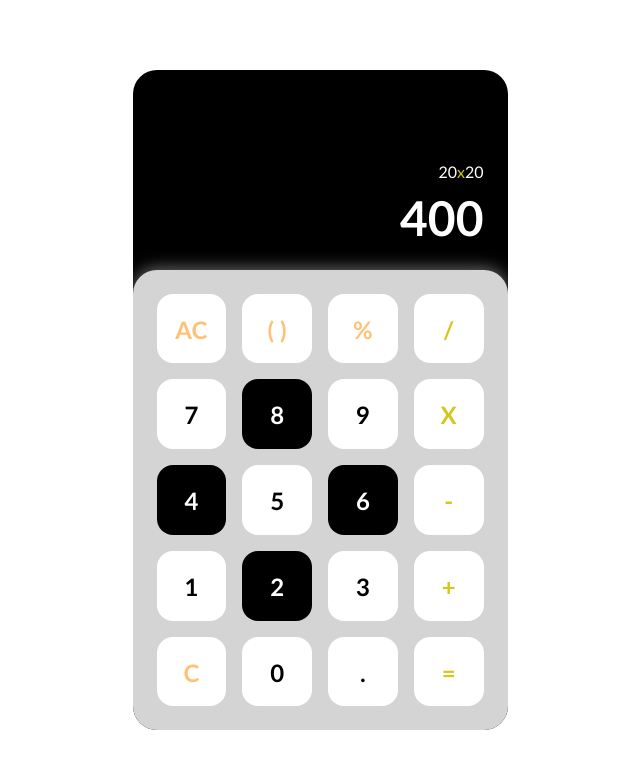
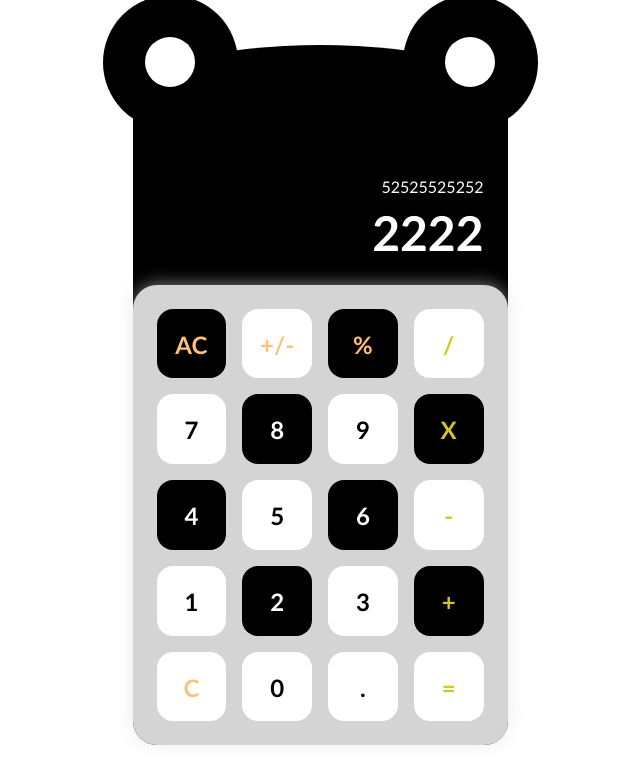
Before and after one commit to wiswis1/Calculator, a plain HTML site: page index.html in a window 1280 px wide. Shown: the whole page, without its empty margins (320-960 px from the left). Drawn offline with Linux system fonts and the light colour scheme.

Commit message:
Style calculator to look like a panda, do some testing to see how much can be displayed with the width

```diff
--- a/index.html
+++ b/index.html
@@ -7,105 +7,106 @@
     <link rel="stylesheet" href="style.css">
 </head>
 <body>
-    <script src ="calculator.js" defer></script>
-
     <div class = "app">
         <div class = "calculator">
+            <div class="ear left-ear">
+                <div class="inner-ear"></div>
+            </div>
+            <div class="ear right-ear">
+                <div class="inner-ear"></div>
+            </div>
+            <div class="arc">21</div>
             <div class = "display">
                 <div class ="content">
-                    <div class ="input">20<span class ="operator">x</span>20</div>
-                    <div class ="output">400</div>
+                    <div class ="input">52525525252</div>
+                    <div class ="output">2222</div>
                 </div>
             </div>
 
             <div class = "keys">
-                <div data-key ="clear" class ="key action">
+                <div data-key="clear" class ="key action black">
                     <span>AC</span>
                 </div>
 
-                <div data-key ="brackets" class ="key action">
-                    <span>( )</span>
+                <div data-key="sign" class ="key action">
+                    <span>+/-</span>
                 </div>
 
-                <div data-key ="percentage" class ="key action">
+                <div data-key="%" class ="key action black">
                     <span>%</span>
                 </div>
 
-                <div data-key ="divide" class ="key operator">
+                <div data-key="/" class ="key operator">
                     <span>/</span>
                 </div>
 
-                <div data-key ="7" class ="key ">
+                <div data-key="7" class ="key ">
                     <span>7</span>
                 </div>
 
-                <div data-key ="8" class ="key black">
+                <div data-key="8" class ="key black">
                     <span>8</span>
                 </div>
 
-                <div data-key ="9" class ="key">
+                <div data-key="9" class ="key">
                     <span>9</span>
                 </div>
 
-                <div data-key ="*" class ="key operator">
+                <div data-key="*" class ="key operator black">
                     <span>X</span>
                 </div>
 
-                <div data-key ="4" class ="key black">
+                <div data-key="4" class ="key black">
                     <span>4</span>
                 </div>
 
-                <div data-key ="5" class ="key">
+                <div data-key="5" class ="key">
                     <span>5</span>
                 </div>
 
-                <div data-key ="6" class ="key black">
+                <div data-key="6" class ="key black">
                     <span>6</span>
                 </div>
 
-                <div data-key ="-" class ="key operator">
+                <div data-key="-" class ="key operator">
                     <span>-</span>
                 </div>
 
-                <div data-key ="1" class ="key">
+                <div data-key="1" class ="key">
                     <span>1</span>
                 </div>
 
-                <div data-key ="2" class ="key black">
+                <div data-key="2" class ="key black">
                     <span>2</span>
                 </div>
 
-                <div data-key ="3" class ="key">
+                <div data-key="3" class ="key">
                     <span>3</span>
                 </div>
 
-                <div data-key ="+" class ="key operator">
+                <div data-key="+" class ="key operator black">
                     <span>+</span>
                 </div>
 
-                <div data-key ="backspace" class ="key action">
+                <div data-key="backspace" class ="key action">
                     <span>C</span>
                 </div>
 
-                <div data-key ="0" class ="key">
+                <div data-key="0" class ="key">
                     <span>0</span>
                 </div>
 
-                <div data-key ="." class ="key">
+                <div data-key="." class ="key">
                     <span>.</span>
                 </div>
 
-                <div data-key ="=" class ="key operator">
+                <div data-key="=" class ="key operator">
                     <span>=</span>
                 </div>
             </div>
         </div>
     </div>
+    <script src ="calculator.js"></script>
 
-    <!-- create each digit (0-9)
-    //create function keys
-    //create diosplay
-    //create clear button
-    //create equals key-->
 </body>
 </html>
--- a/style.css
+++ b/style.css
@@ -10,18 +10,22 @@
     justify-content: center;
     align-items: center;
     height: 100vh;
+    width: auto;
+    position: relative;
+}
 
-}
 
 .calculator{
     background-color: rgb(0, 0, 0);
     width: 100%;
+    padding-top: 30px;
     max-width: 375px;
     min-height: 640px;
     display: flex;
     flex-direction: column;
     border-radius: 1.5rem;
-    overflow: hidden;
+    /* overflow: hidden; */
+    position: relative;
 }
 
 .display{
@@ -59,12 +63,13 @@
 .keys{
     background-color: rgb(212, 212, 212);
     padding: 1.5rem;
-    border-radius: 1.5rem 1.5rem 0 0;
+    border-radius: 1.5rem 1.5rem 1.5rem;
     display: grid;
     grid-template-columns: repeat(4, 1fr);
     grid-template-rows: repeat(5, 1fr);
     grid-gap: 1rem;
     box-shadow: 0px -2px 16px rgba(212,212,212,0.5);
+    overflow:hidden;
 }
 
 .keys .key{
@@ -110,3 +115,49 @@
 .keys .key.action span{
     color:rgb(255, 193, 118);
 }
+
+
+
+
+/* Styles for the ears */
+.ear {
+    position: absolute;
+    z-index: 10;
+    width: 135px; /* Outer circle size */
+    height: 135px; /* Outer circle size */
+    border-radius: 50%; /* Make it circular */
+    background-color: black; /* Outer ear color */
+}
+
+.left-ear {
+    top: -60px; /* Position it above the calculator */
+    left: -30px; /* Position it on the left */
+}
+
+.right-ear {
+    top: -60px; /* Position it above the calculator */
+    right: -30px; /* Position it on the right */
+}
+
+.arc {
+    position: absolute;
+    top: -10px; /* Adjust based on your design */
+    left: 0;
+    right: 0;
+    height:100px; /* Height of the arc */
+    background-color: black; /* Color of the arc */
+    border-radius: 50%; /* Make it rounded */
+    z-index: 5; /* Ensure it appears above the calculator */
+}
+
+
+.inner-ear {
+    position: absolute;
+    width: 50px; /* Inner circle size */
+    height: 50px; /* Inner circle size */
+    border-radius: 50%; /* Make it circular */
+    background-color: white; /* Inner ear color */
+    top: 50%; /* Center it vertically */
+    left: 50%; /* Center it horizontally */
+    transform: translate(-50%, -50%); /* Center it precisely */
+}
```
